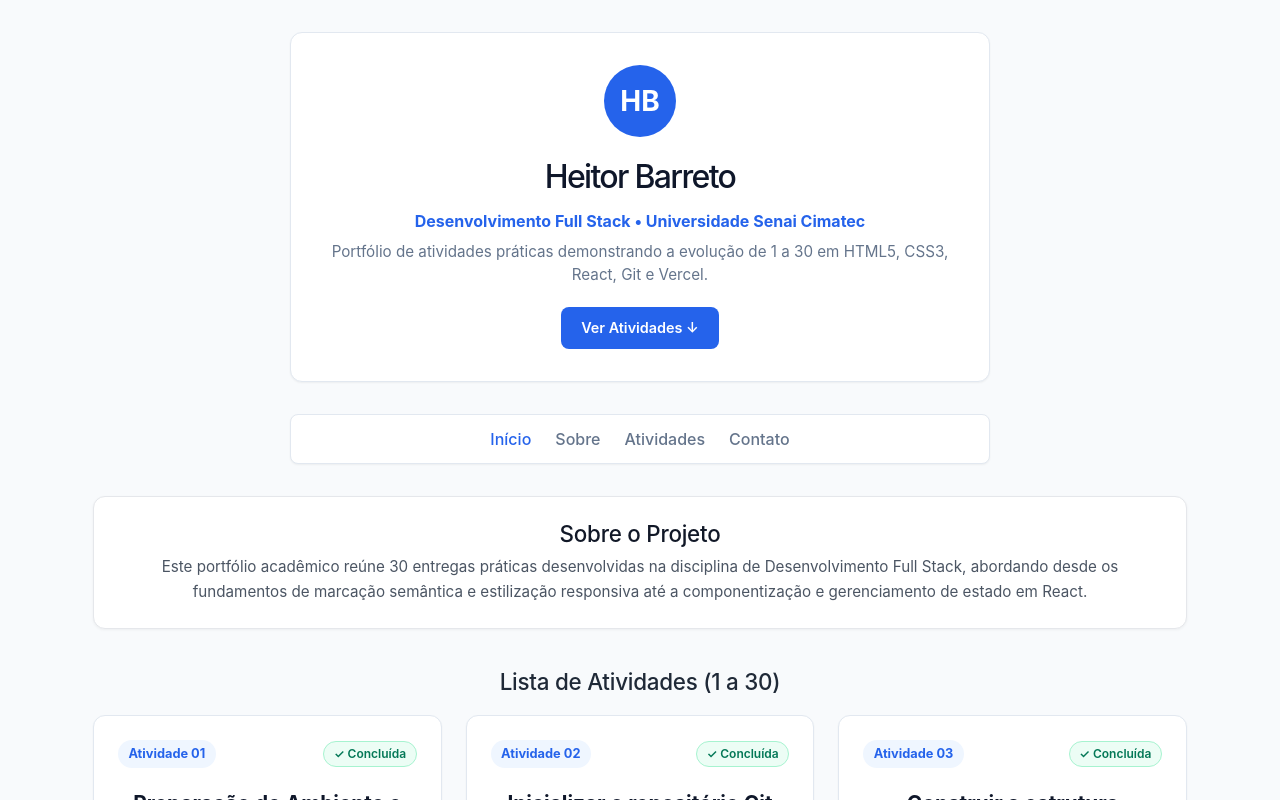
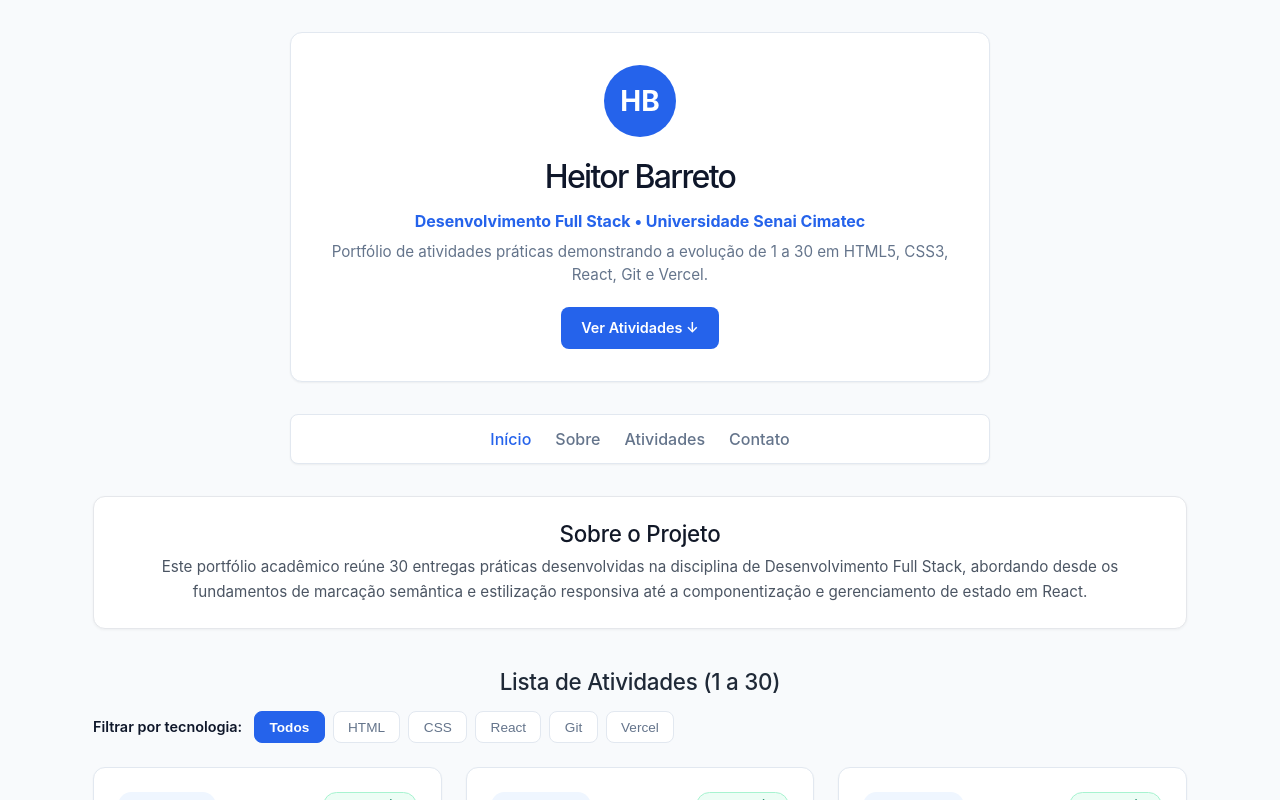
Before and after one commit to Heitorab06/Desenvolvimento-FullStack, a React (Vite) app in the folder roteiro_pratica/: page / in a window 1280 px wide. Shown: the top 800 px of the page. Built offline with nearby package versions, Linux system fonts and the light colour scheme.

Commit message:
feat: filtrar atividades por tecnologia

```diff
--- a/roteiro_pratica/src/App.css
+++ b/roteiro_pratica/src/App.css
@@ -118,6 +118,46 @@
   border-top: 1px solid var(--border-color);
   color: var(--text-muted);
   font-size: 0.875rem;
+}
+
+/* Filtros de Tecnologia (Card 17) */
+.filtros-container {
+  display: flex;
+  gap: 0.5rem;
+  flex-wrap: wrap;
+  margin-bottom: 1.5rem;
+  align-items: center;
+}
+
+.filtros-label {
+  font-size: 0.9rem;
+  font-weight: 600;
+  color: var(--text-main);
+  margin-right: 0.25rem;
+}
+
+.btn-filtro {
+  background-color: var(--bg-card);
+  color: var(--text-muted);
+  border: 1px solid var(--border-color);
+  padding: 0.45rem 0.9rem;
+  border-radius: var(--radius-md);
+  font-size: 0.85rem;
+  font-weight: 500;
+  cursor: pointer;
+  transition: all 0.2s ease;
+}
+
+.btn-filtro:hover {
+  border-color: var(--primary);
+  color: var(--primary);
+}
+
+.btn-filtro.ativo {
+  background-color: var(--primary);
+  color: #ffffff;
+  border-color: var(--primary);
+  font-weight: 600;
 }
 
 /* Estilos dos Cartões de Atividades (Card 7) */
--- a/roteiro_pratica/src/App.jsx
+++ b/roteiro_pratica/src/App.jsx
@@ -6,6 +6,17 @@ import CardAtividade from './components/CardAtividade';
 import { listaAtividades } from './data/atividades';
 
 export default function App() {
+  const [filtroTecnologia, setFiltroTecnologia] = useState('Todos');
+
+  const tecnologiasFiltro = ['Todos', 'HTML', 'CSS', 'React', 'Git', 'Vercel'];
+
+  const atividadesFiltradas = listaAtividades.filter((item) => {
+    if (filtroTecnologia === 'Todos') return true;
+    return item.tecnologias.some((tec) =>
+      tec.toLowerCase().includes(filtroTecnologia.toLowerCase())
+    );
+  });
+
   return (
     <div className="app-container">
       {/* Cabeçalho */}
@@ -36,11 +47,27 @@ export default function App() {
 
         {/* Seção Atividades */}
         <section id="atividades">
-          <h2 style={{ fontSize: '1.4rem', color: '#1f2937', marginBottom: '1.25rem' }}>
+          <h2 style={{ fontSize: '1.4rem', color: '#1f2937', marginBottom: '1rem' }}>
             Lista de Atividades (1 a 30)
           </h2>
+
+          {/* Filtro por Tecnologia (Card 17) */}
+          <div className="filtros-container">
+            <span className="filtros-label">Filtrar por tecnologia:</span>
+            {tecnologiasFiltro.map((tec) => (
+              <button
+                key={tec}
+                type="button"
+                className={`btn-filtro ${filtroTecnologia === tec ? 'ativo' : ''}`}
+                onClick={() => setFiltroTecnologia(tec)}
+              >
+                {tec}
+              </button>
+            ))}
+          </div>
+
           <div className="grid-atividades">
-            {listaAtividades.map((item) => (
+            {atividadesFiltradas.map((item) => (
               <CardAtividade
                 key={item.id}
                 numero={item.numero || item.id}
```
